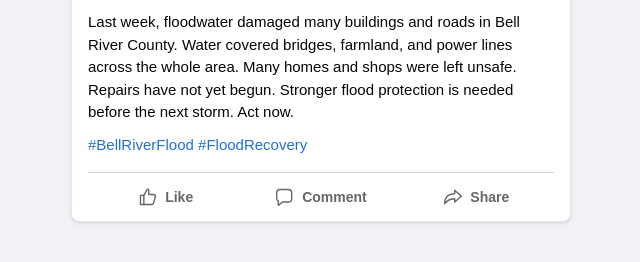
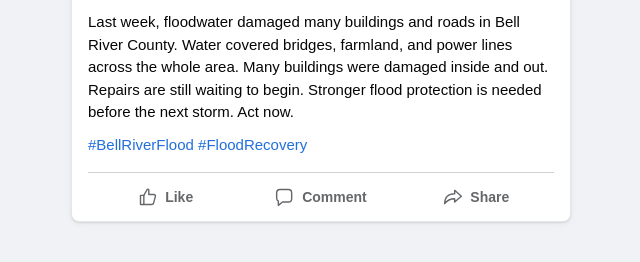
Before and after one commit to sheikhrimonru-alt/thesis-stimuli, a plain HTML site: page P1_property_nolabel.html in a window 1280 px wide. Shown: the part 102-364 px from the top of the page, without its empty margins (319-959 px from the left). Drawn offline with Linux system fonts and the light colour scheme.

Commit message:
Update flood damage message for clarity

```diff
--- a/P1_property_nolabel.html
+++ b/P1_property_nolabel.html
@@ -266,7 +266,7 @@
     </div>
 
     <div class="message">
-      <p>Last week, floodwater damaged many buildings and roads in Bell River County. Water covered bridges, farmland, and power lines across the whole area. Many homes and shops were left unsafe. Repairs have not yet begun. Stronger flood protection is needed before the next storm. Act now.</p>
+      <p>Last week, floodwater damaged many buildings and roads in Bell River County. Water covered bridges, farmland, and power lines across the whole area. Many buildings were damaged inside and out. Repairs are still waiting to begin. Stronger flood protection is needed before the next storm. Act now.</p>
 
       <p class="hashtags">#BellRiverFlood #FloodRecovery</p>
     </div>
```
